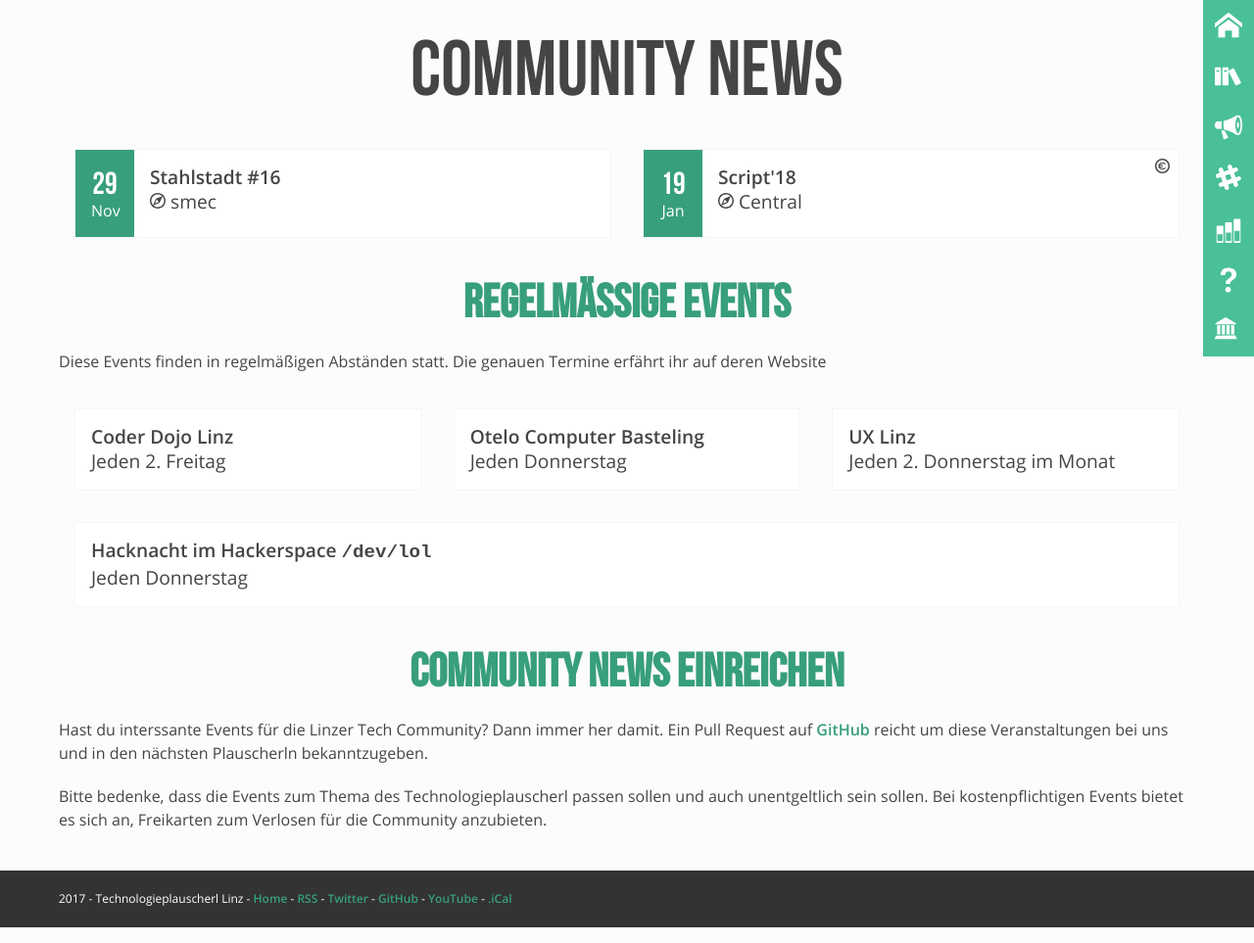
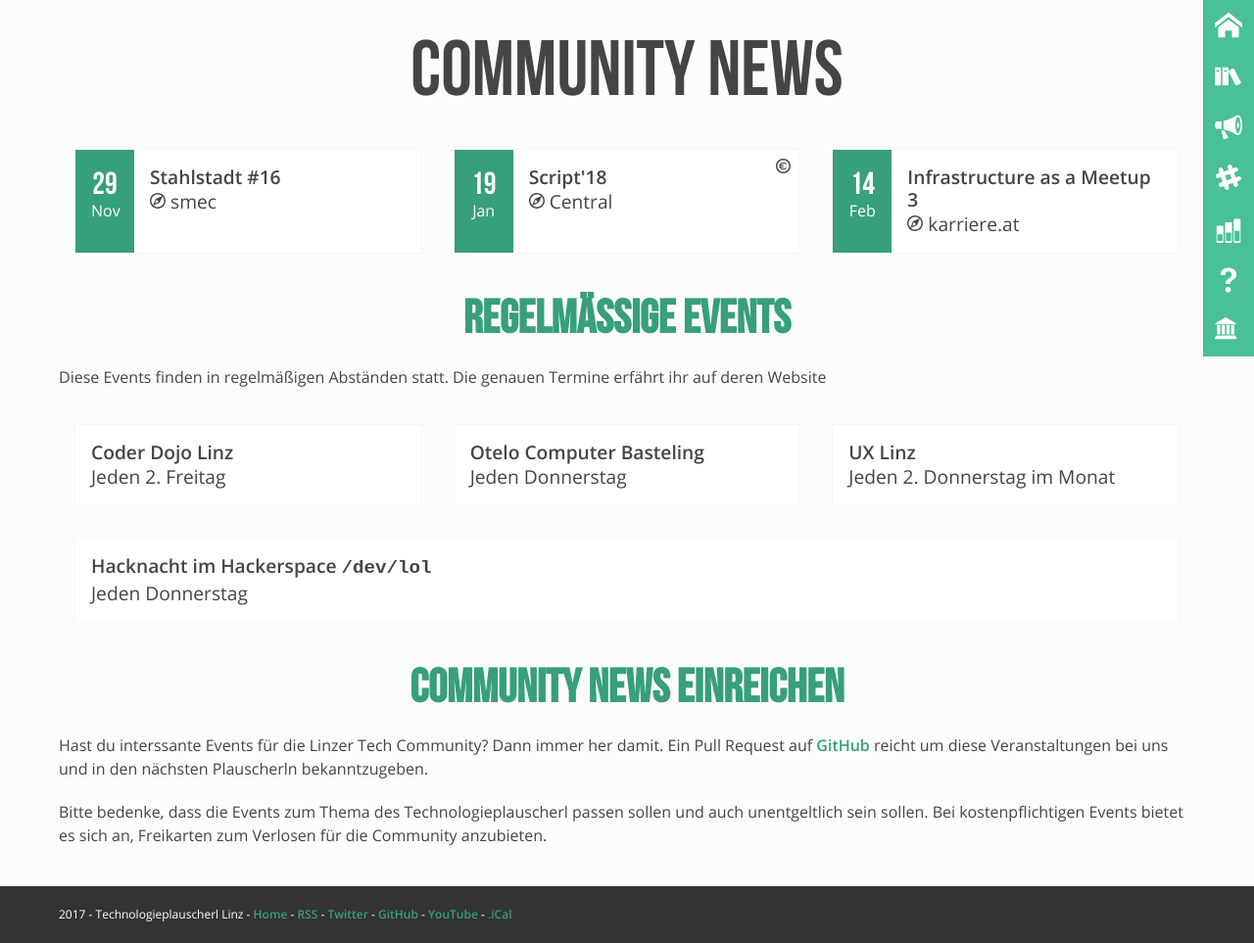
Before and after one commit to mericanAncer127/plauscherl, a Jekyll site: the page built from pages/community-news.html, in a window 1280 px wide. Shown: the whole page at 98% size. Built offline with Jekyll 4.4.1, drawn with Linux system fonts in a browser that asks for light colours.

Commit message:
Update community.yml

```diff
--- a/_data/community.yml
+++ b/_data/community.yml
@@ -275,6 +275,11 @@
       location: factory300
       date: 2017-09-27
       link: https://www.meetup.com/de-DE/iaam-linz/events/242791989/
+    -
+      name: "Infrastructure as a Meetup 3"
+      location: karriere.at
+      date: 2018-02-14
+      link: https://www.meetup.com/iaam-linz/events/245490961/
 -
   id: tuga-61
   name: "TYPO3 Usergroup Meeting in Linz"
```
